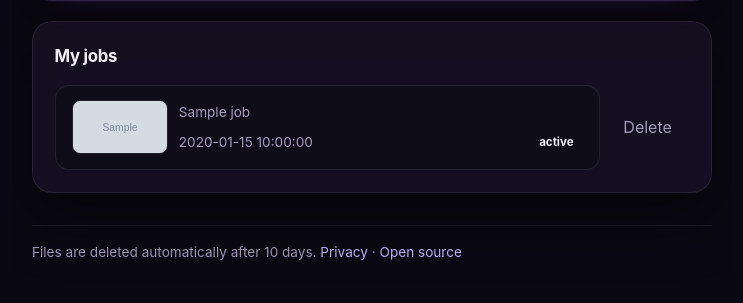
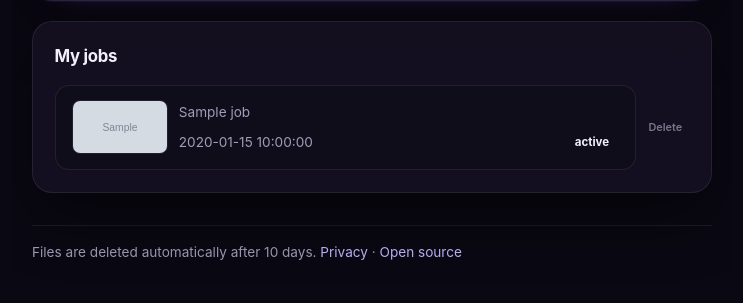
Before and after one commit to bluedskim/Remastered, a Python web app: template src/remastered/web/templates/index.html in a window 1280 px wide. Shown: the part 993-1296 px from the top of the page, without its empty margins (268-1011 px from the left). Run offline with Jinja, Linux system fonts and the light colour scheme; the template is opened without the code that fills it: most values are stand-ins (such as "Sample title", 1, 10 or a date in 2020); grey boxes marked "Sample" are stand-in pictures; some libraries are stand-ins or nearby versions; some web fonts are replaced.

Commit message:
Make My jobs list Delete button more compact (#61)
Scope quieter typography and padding to job cards only; job detail Delete
keeps existing btn-sm styling with a 44px minimum touch target.

Co-authored-by: Cursor Agent <cursoragent@cursor.com>

```diff
--- a/src/remastered/web/static/style.css
+++ b/src/remastered/web/static/style.css
@@ -674,6 +674,20 @@ button,
   border-color: transparent;
 }
 
+.job-card-shell .job-delete-btn {
+  font-size: 0.68rem;
+  font-weight: 600;
+  line-height: 1.15;
+  padding: 0.3rem 0.45rem;
+  min-width: 2.75rem;
+  min-height: 2.75rem;
+  opacity: 0.72;
+}
+
+.job-card-shell .job-delete-btn:hover {
+  opacity: 1;
+}
+
 .job-delete-btn:hover {
   color: #fca5a5;
   border-color: rgba(248, 113, 113, 0.35);
```
